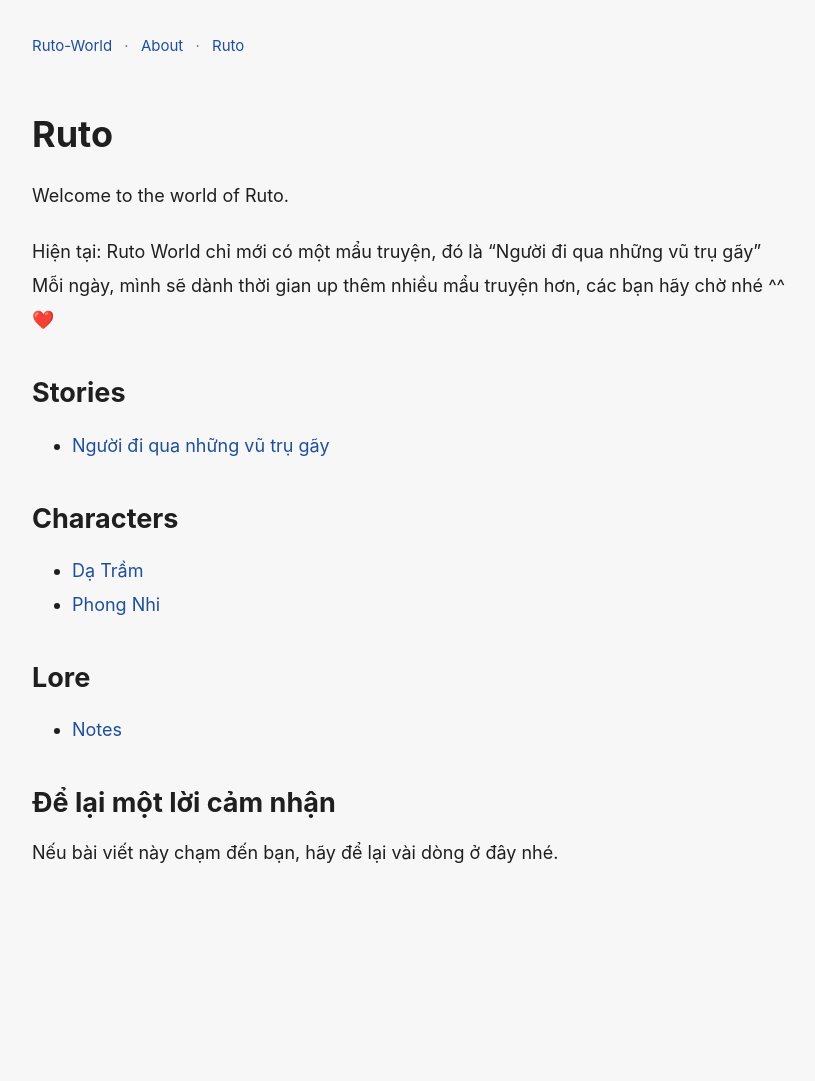
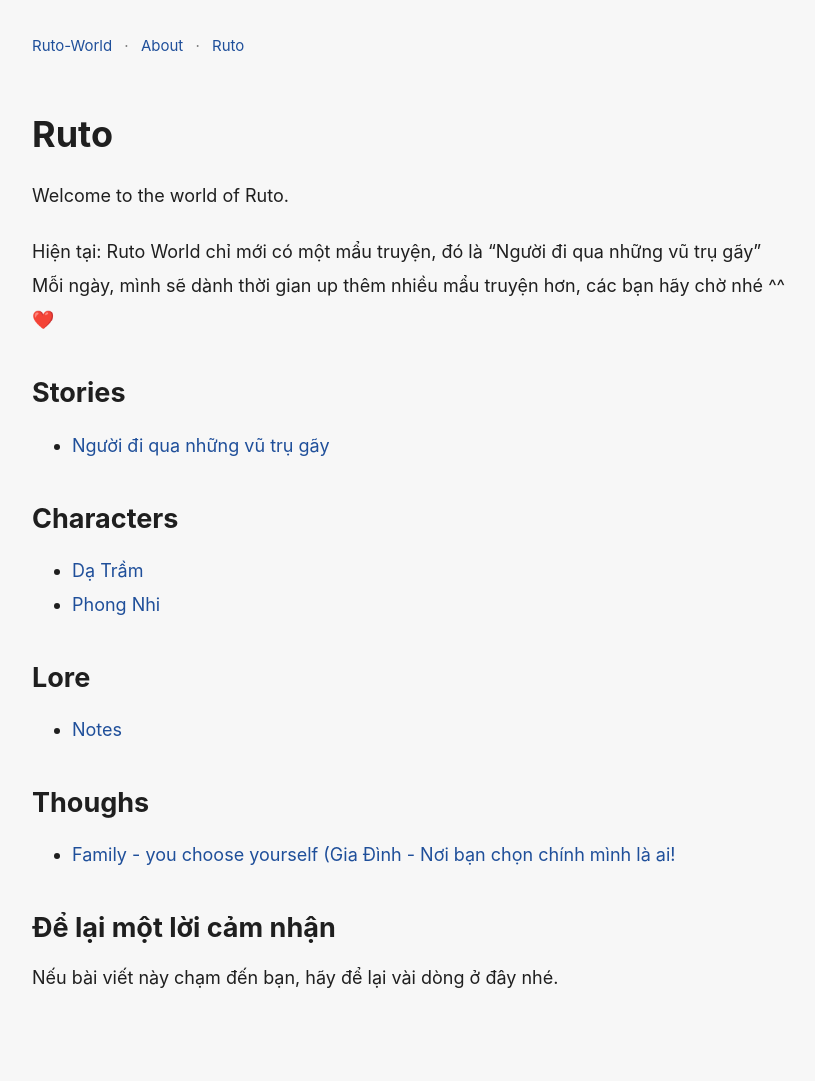
Before and after one commit to euro6792/Ruto-World, a Jekyll site: the page built from worlds/ruto/index.md, in a window 1280 px wide. Shown: the whole page, without its empty margins (228-1043 px from the left). Built offline with Jekyll 4.4.1, drawn with Linux system fonts in a browser that asks for light colours; comment, search, counter and statistics services are not loaded; before the commit the page ends 956 px from its top, so only the background shows below that.

Commit message:
Add 'Thoughs' section with family link

```diff
--- a/worlds/ruto/index.md
+++ b/worlds/ruto/index.md
@@ -20,4 +20,7 @@ Hiện tại: Ruto World chỉ mới có một mẩu truyện, đó là "Ngườ
 ## Lore
 - [Notes]({{ site.baseurl }}/worlds/ruto/lore/notes/)
 
+## Thoughs
+- [Family - you choose yourself (Gia Đình - Nơi bạn chọn chính mình là ai!]({{ site.baseurl }}/worlds/ruto/thoughs/family01/)
+
 {% include comments.html %}
```
